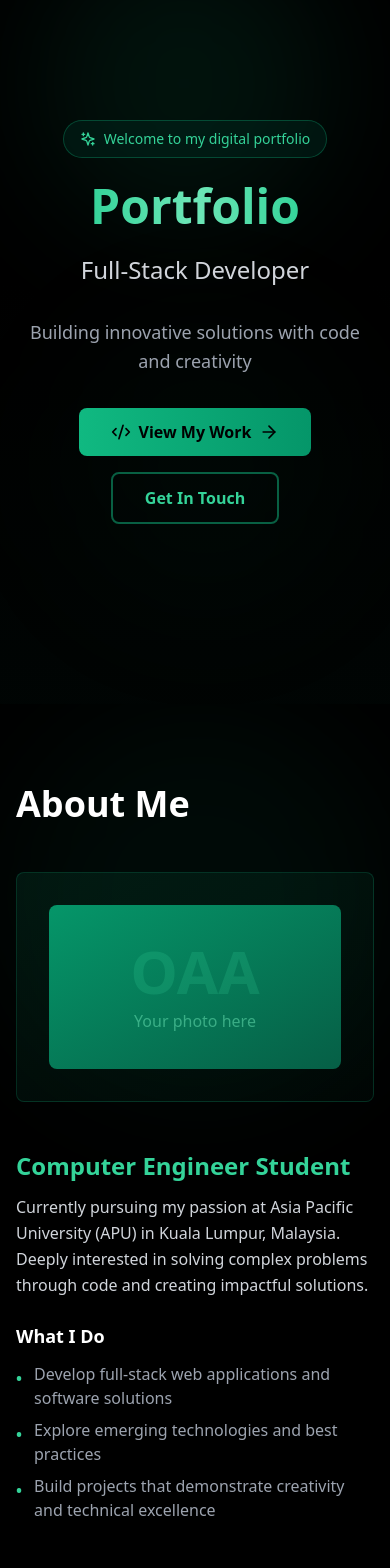
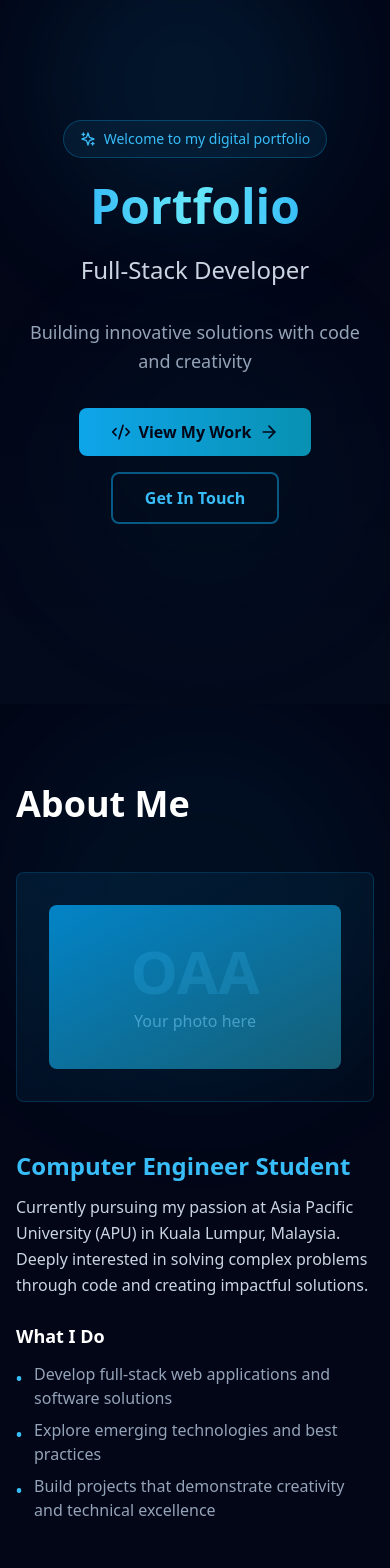
Before and after one commit to ten-chen/personal-portfolio, a React (Vite) app: page / in a window 390 px wide. Shown: the part 140-1708 px from the top of the page. Built offline with nearby package versions, Linux system fonts and the light colour scheme; no server answers; the database is empty.

Commit message:
14/7/2026

```diff
--- a/src/App.tsx
+++ b/src/App.tsx
@@ -73,14 +73,14 @@ function App() {
 
   if (loading) {
     return (
-      <div className="min-h-screen bg-black flex items-center justify-center">
-        <div className="animate-pulse-glow rounded-full w-12 h-12 border-2 border-emerald-400"></div>
+      <div className="min-h-screen bg-slate-950 flex items-center justify-center">
+        <div className="animate-pulse-glow rounded-full w-12 h-12 border-2 border-sky-400"></div>
       </div>
     );
   }
 
   return (
-    <div className="bg-black text-white">
+    <div className="bg-slate-950 text-slate-100">
       <Navigation />
       <Hero profile={profile} />
       <About profile={profile} />
--- a/src/components/About.tsx
+++ b/src/components/About.tsx
@@ -4,43 +4,43 @@ interface AboutProps { profile: Profile | null; }
 
 export default function About({ profile }: AboutProps) {
   return (
-    <section id="about" className="py-20 bg-black relative">
+    <section id="about" className="py-20 bg-slate-950 relative">
       <div className="absolute inset-0 overflow-hidden pointer-events-none">
-        <div className="absolute top-0 right-0 w-96 h-96 bg-emerald-500/5 rounded-full blur-3xl"></div>
+        <div className="absolute top-0 right-0 w-96 h-96 bg-sky-500/5 rounded-full blur-3xl"></div>
       </div>
       <div className="max-w-4xl mx-auto px-4 sm:px-6 lg:px-8 relative z-10">
         <h2 className="text-4xl md:text-5xl font-bold mb-12 text-white animate-fade-up">About Me</h2>
         <div className="grid md:grid-cols-2 gap-12 items-center">
           <div className="animate-slide-left">
-            <div className="rounded-lg overflow-hidden bg-gradient-to-br from-emerald-500/10 to-emerald-700/5 p-8 border border-emerald-500/20">
-              <div className="aspect-video bg-gradient-to-br from-emerald-600 to-emerald-800 rounded-lg flex items-center justify-center">
+            <div className="rounded-lg overflow-hidden bg-gradient-to-br from-sky-500/10 to-cyan-700/5 p-8 border border-sky-500/20">
+              <div className="aspect-video bg-gradient-to-br from-sky-600 to-cyan-800 rounded-lg flex items-center justify-center">
                 <div className="text-center">
-                  <div className="text-6xl font-bold text-emerald-400 opacity-20">OAA</div>
-                  <p className="text-emerald-300/50 mt-2">Your photo here</p>
+                  <div className="text-6xl font-bold text-sky-400 opacity-20">OAA</div>
+                  <p className="text-sky-300/50 mt-2">Your photo here</p>
                 </div>
               </div>
             </div>
           </div>
           <div className="space-y-6 animate-slide-right">
             <div>
-              <h3 className="text-2xl font-bold text-emerald-400 mb-3">Computer Engineer Student</h3>
-              <p className="text-gray-300 leading-relaxed">
+              <h3 className="text-2xl font-bold text-sky-400 mb-3">Computer Engineer Student</h3>
+              <p className="text-slate-300 leading-relaxed">
                 Currently pursuing my passion at Asia Pacific University (APU) in Kuala Lumpur, Malaysia. Deeply interested in solving complex problems through code and creating impactful solutions.
               </p>
             </div>
             <div className="space-y-3">
               <h4 className="text-lg font-semibold text-white">What I Do</h4>
-              <ul className="space-y-2 text-gray-400">
+              <ul className="space-y-2 text-slate-400">
                 <li className="flex items-start gap-3">
-                  <span className="text-emerald-400 font-bold mt-1">•</span>
+                  <span className="text-sky-400 font-bold mt-1">•</span>
                   <span>Develop full-stack web applications and software solutions</span>
                 </li>
                 <li className="flex items-start gap-3">
-                  <span className="text-emerald-400 font-bold mt-1">•</span>
+                  <span className="text-sky-400 font-bold mt-1">•</span>
                   <span>Explore emerging technologies and best practices</span>
                 </li>
                 <li className="flex items-start gap-3">
-                  <span className="text-emerald-400 font-bold mt-1">•</span>
+                  <span className="text-sky-400 font-bold mt-1">•</span>
                   <span>Build projects that demonstrate creativity and technical excellence</span>
                 </li>
               </ul>
--- a/src/components/Footer.tsx
+++ b/src/components/Footer.tsx
@@ -1,9 +1,9 @@
 export default function Footer() {
   return (
-    <footer className="py-12 bg-black border-t border-emerald-900/30">
+    <footer className="py-12 bg-slate-950 border-t border-sky-900/30">
       <div className="max-w-6xl mx-auto px-4 sm:px-6 lg:px-8 text-center">
-        <p className="text-gray-400 mb-2">Built with React, TypeScript, and Tailwind CSS ☁️</p>
-        <p className="text-gray-500 text-sm">© 2025 Omar Ali Abdalla Ali Misbah. All rights reserved.</p>
+        <p className="text-slate-400 mb-2">Built with React, TypeScript, and Tailwind CSS ☁️</p>
+        <p className="text-slate-500 text-sm">© 2025 Omar Ali Abdalla Ali Misbah. All rights reserved.</p>
       </div>
     </footer>
   );
--- a/src/components/Hero.tsx
+++ b/src/components/Hero.tsx
@@ -5,36 +5,36 @@ interface HeroProps { profile: Profile | null; }
 
 export default function Hero({ profile }: HeroProps) {
   return (
-    <section id="home" className="min-h-screen pt-20 bg-gradient-to-b from-black via-black to-emerald-950/10 flex items-center justify-center relative overflow-hidden">
+    <section id="home" className="min-h-screen pt-20 bg-gradient-to-b from-slate-950 via-slate-950 to-sky-950/10 flex items-center justify-center relative overflow-hidden">
       <div className="absolute inset-0 overflow-hidden">
-        <div className="absolute top-20 left-10 w-72 h-72 bg-emerald-500/10 rounded-full blur-3xl animate-float"></div>
-        <div className="absolute bottom-20 right-10 w-72 h-72 bg-emerald-700/5 rounded-full blur-3xl animate-float" style={{ animationDelay: '1s' }}></div>
+        <div className="absolute top-20 left-10 w-72 h-72 bg-sky-500/10 rounded-full blur-3xl animate-float"></div>
+        <div className="absolute bottom-20 right-10 w-72 h-72 bg-cyan-700/5 rounded-full blur-3xl animate-float" style={{ animationDelay: '1s' }}></div>
       </div>
       <div className="relative z-10 max-w-4xl mx-auto px-4 sm:px-6 lg:px-8 text-center">
         <div className="mb-6 animate-fade-up">
-          <div className="inline-flex items-center gap-2 px-4 py-2 bg-emerald-950/40 border border-emerald-500/30 rounded-full">
-            <Sparkles size={16} className="text-emerald-400" />
-            <span className="text-emerald-400 text-sm font-medium">Welcome to my digital portfolio</span>
+          <div className="inline-flex items-center gap-2 px-4 py-2 bg-sky-950/40 border border-sky-500/30 rounded-full">
+            <Sparkles size={16} className="text-sky-400" />
+            <span className="text-sky-400 text-sm font-medium">Welcome to my digital portfolio</span>
           </div>
         </div>
         <h1 className="text-5xl md:text-7xl font-bold mb-6 animate-slide-left">
-          <span className="bg-gradient-to-r from-emerald-400 via-emerald-300 to-emerald-400 bg-clip-text text-transparent">
+          <span className="bg-gradient-to-r from-sky-400 via-cyan-300 to-sky-400 bg-clip-text text-transparent">
             {profile?.name || 'Portfolio'}
           </span>
         </h1>
-        <h2 className="text-2xl md:text-4xl text-gray-300 mb-8 animate-slide-right">
+        <h2 className="text-2xl md:text-4xl text-slate-300 mb-8 animate-slide-right">
           {profile?.title || 'Full-Stack Developer'}
         </h2>
-        <p className="text-gray-400 text-lg md:text-xl max-w-2xl mx-auto mb-8 leading-relaxed animate-fade-up">
+        <p className="text-slate-400 text-lg md:text-xl max-w-2xl mx-auto mb-8 leading-relaxed animate-fade-up">
           {profile?.bio || 'Building innovative solutions with code and creativity'}
         </p>
         <div className="flex flex-col sm:flex-row gap-4 justify-center items-center animate-fade-up">
-          <a href="#projects" className="inline-flex items-center gap-2 px-8 py-3 bg-gradient-to-r from-emerald-500 to-emerald-600 text-black font-semibold rounded-lg hover:shadow-lg hover:shadow-emerald-500/50 transition-all hover:scale-105">
+          <a href="#projects" className="inline-flex items-center gap-2 px-8 py-3 bg-gradient-to-r from-sky-500 to-cyan-600 text-slate-950 font-semibold rounded-lg hover:shadow-lg hover:shadow-sky-500/50 transition-all hover:scale-105">
             <Code2 size={20} />
             View My Work
             <ArrowRight size={20} />
           </a>
-          <a href="#contact" className="inline-flex items-center gap-2 px-8 py-3 border-2 border-emerald-500/50 text-emerald-400 font-semibold rounded-lg hover:bg-emerald-950/20 transition-all">
+          <a href="#contact" className="inline-flex items-center gap-2 px-8 py-3 border-2 border-sky-500/50 text-sky-400 font-semibold rounded-lg hover:bg-sky-950/20 transition-all">
             Get In Touch
           </a>
         </div>
--- a/src/index.css
+++ b/src/index.css
@@ -4,13 +4,22 @@
 
 @layer base {
   html { scroll-behavior: smooth; }
+
+  body {
+    @apply bg-slate-950 text-slate-100;
+  }
+
+  ::selection {
+    background: rgba(14, 165, 233, 0.35);
+    color: #f8fafc;
+  }
 }
 
 @keyframes float { 0%, 100% { transform: translateY(0); } 50% { transform: translateY(-20px); } }
 @keyframes slideInLeft { from { opacity: 0; transform: translateX(-60px); } to { opacity: 1; transform: translateX(0); } }
 @keyframes slideInRight { from { opacity: 0; transform: translateX(60px); } to { opacity: 1; transform: translateX(0); } }
 @keyframes fadeInUp { from { opacity: 0; transform: translateY(30px); } to { opacity: 1; transform: translateY(0); } }
-@keyframes pulseGlow { 0%, 100% { box-shadow: 0 0 20px rgba(74, 222, 128, 0.3); } 50% { box-shadow: 0 0 40px rgba(74, 222, 128, 0.6); } }
+@keyframes pulseGlow { 0%, 100% { box-shadow: 0 0 20px rgba(56, 189, 248, 0.3); } 50% { box-shadow: 0 0 40px rgba(56, 189, 248, 0.6); } }
 
 .animate-float { animation: float 3s ease-in-out infinite; }
 .animate-slide-left { animation: slideInLeft 0.6s ease-out; }
```
Also changed, not shown: src/components/Contact.tsx (+16 -16 lines), src/components/Experience.tsx (+19 -19 lines), src/components/Navigation.tsx (+5 -5 lines), src/components/Projects.tsx (+14 -14 lines), src/components/Skills.tsx (+12 -12 lines), 1 other file (tests, documents, lock files or other folders).
